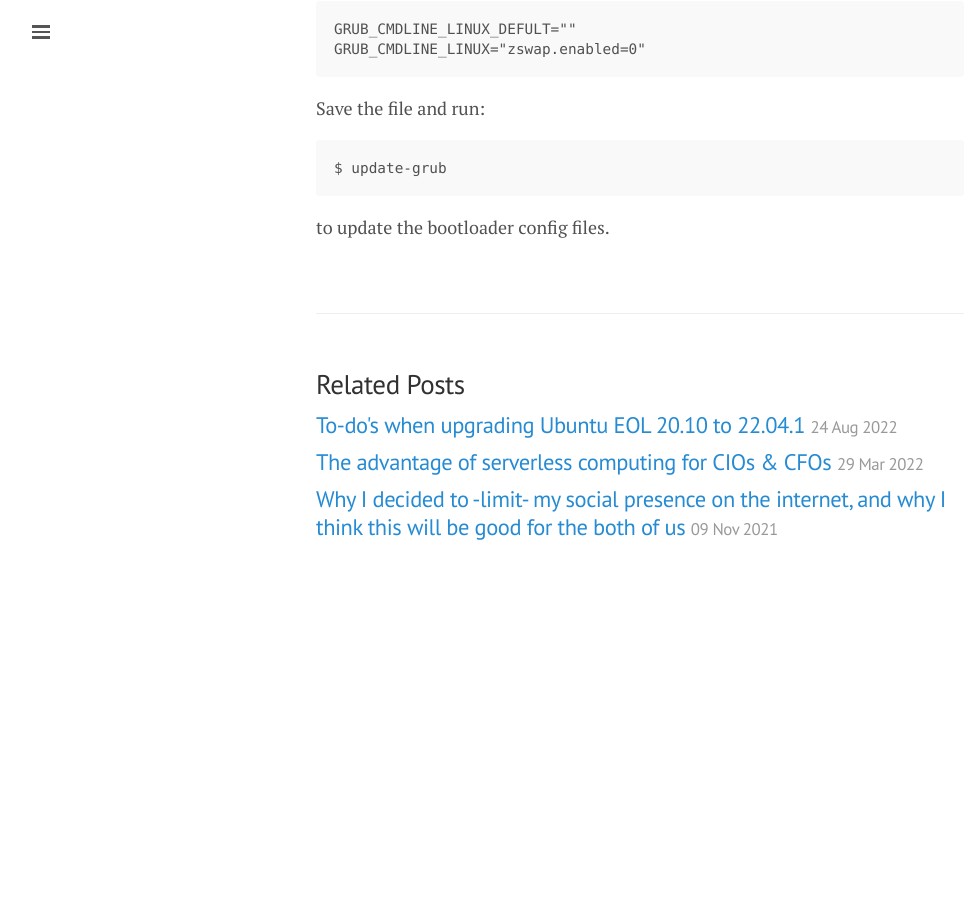
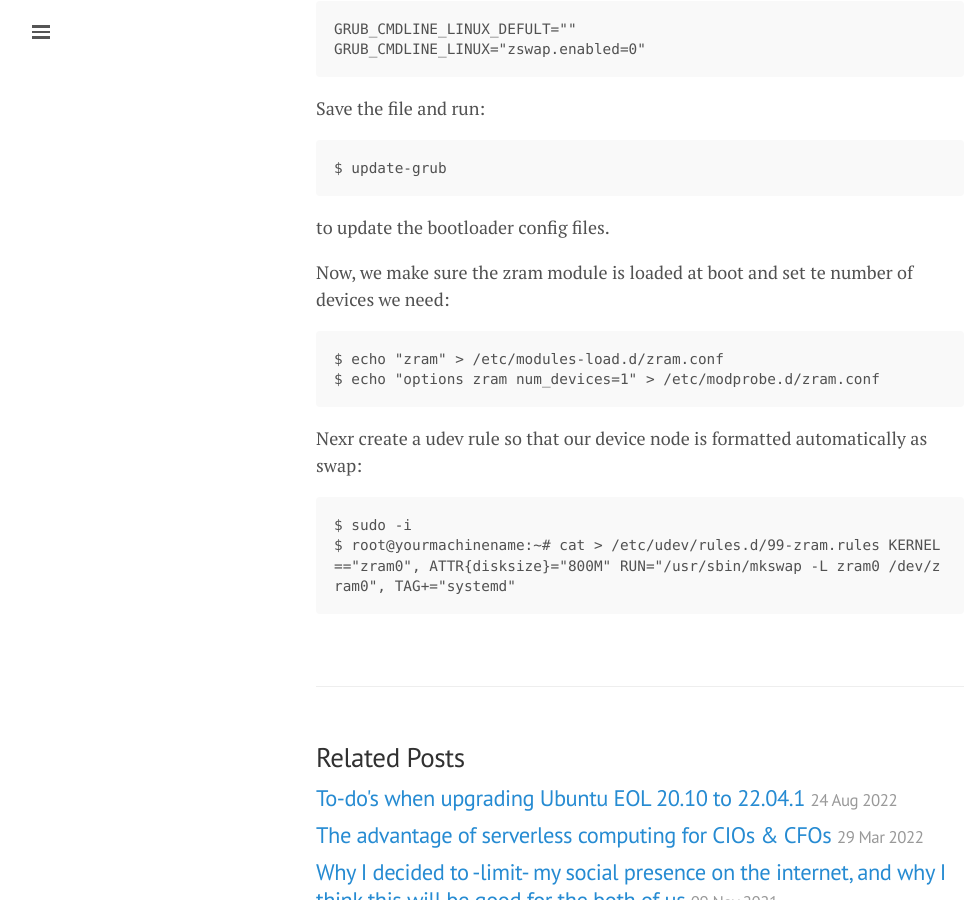
Before and after one commit to lgeurts/lgeurts.github.io, a Jekyll site: the page built from _posts/2022-10-03-optimizing-ubuntu-22.04-jammy-jellyfish.md, in a window 1280 px wide and 900 px high, scrolled down 1740 px. Shown: the whole window, without its empty margins (0-975 px from the left). Built offline with Jekyll 4.4.1, drawn with Linux system fonts in a browser that asks for light colours; nearby versions of some CDN libraries; comment, search, counter and statistics services are not loaded; before the commit the page ends 2335 px from its top, so only the background shows below that.

Commit message:
Update 2022-10-03-optimizing-ubuntu-22.04-jammy-jellyfish.md

````diff
--- a/_posts/2022-10-03-optimizing-ubuntu-22.04-jammy-jellyfish.md
+++ b/_posts/2022-10-03-optimizing-ubuntu-22.04-jammy-jellyfish.md
@@ -61,3 +61,14 @@ Save the file and run:
 $ update-grub
 ```
 to update the bootloader config files.
+
+Now, we make sure the zram module is loaded at boot and set te number of devices we need:
+```
+$ echo "zram" > /etc/modules-load.d/zram.conf
+$ echo "options zram num_devices=1" > /etc/modprobe.d/zram.conf
+```
+Nexr create a udev rule so that our device node is formatted automatically as swap:
+```
+$ sudo -i
+$ root@yourmachinename:~# cat > /etc/udev/rules.d/99-zram.rules KERNEL=="zram0", ATTR{disksize}="800M" RUN="/usr/sbin/mkswap -L zram0 /dev/zram0", TAG+="systemd"
+```
````
